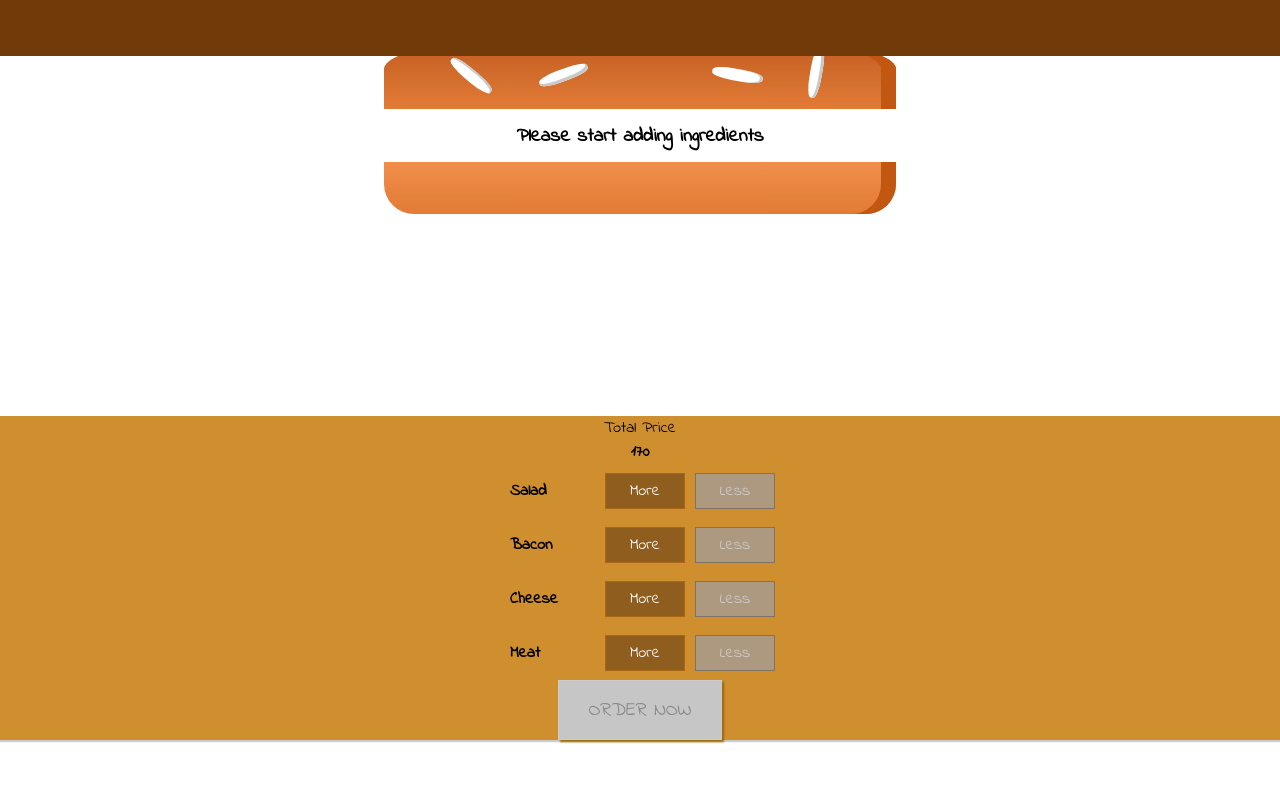
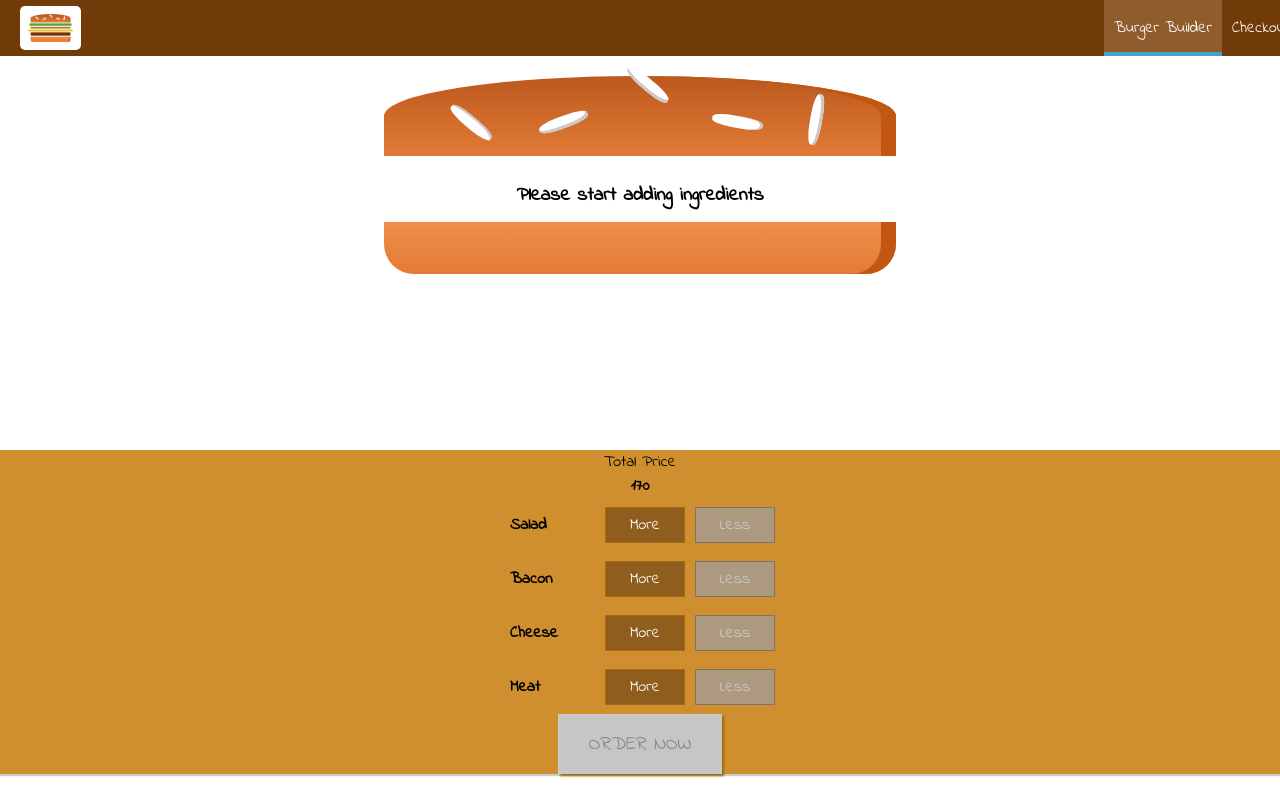
Before and after one commit to panchalmeera/burger-builder-app, a React app: page / in a window 1280 px wide. Built offline with nearby package versions, Linux system fonts and the light colour scheme.

Commit message:
Added Navigation toolbar

```diff
--- a/src/components/Burger/BurgerIngredient/BurgerIngredient.css
+++ b/src/components/Burger/BurgerIngredient/BurgerIngredient.css
@@ -13,7 +13,7 @@
     background: linear-gradient(#bc581e, #e27b36);
     border-radius: 50% 50% 0 0;
     box-shadow: inset -15px 0 #c15711;
-    margin: 2% auto;
+    margin: 4% auto;
     position: relative;
 }
 
--- a/src/components/Layout/Layout.css
+++ b/src/components/Layout/Layout.css
@@ -1,3 +1,3 @@
 .Content {
-	margin: 16px 0 0 0;
+	margin: 50px 0 0 0;
 }
--- /dev/null
+++ b/src/components/Logo/Logo.css
@@ -0,0 +1,11 @@
+.Logo {
+	background-color: white;
+	padding: 8px;
+	height: 80%;
+	box-sizing: border-box;
+	border-radius: 5px;
+}
+
+.Logo img {
+	height: 100%;
+}
--- /dev/null
+++ b/src/components/Logo/Logo.js
@@ -0,0 +1,13 @@
+import React from 'react';
+import classes from './Logo.css';
+import burgerLogo from '../../assets/images/burger-logo.png'
+
+const logo = (props) => {
+	return (
+		<div className={classes.Logo}>
+			<img src={burgerLogo} alt="My Burger"/>
+		</div>
+	);
+}
+
+export default logo;
--- /dev/null
+++ b/src/components/Navigation/NavigationItems/NavigationItem/NavigationItem.css
@@ -0,0 +1,25 @@
+.NavigationItem {
+	margin: 0;
+	box-sizing: border-box;
+	display: flex;
+	height: 100%;
+	align-items: center;
+}
+
+.NavigationItem a {
+	color: white;
+	text-decoration: none;
+	height: 100%;
+	padding: 16px 10px;
+	border-bottom: 4px solid transparent;
+	box-sizing: border-box;
+	display: block;
+}
+
+.NavigationItem a:hover,
+.NavigationItem a:active,
+.NavigationItem a.active {
+	background-color: #8F5C2C;
+	border-bottom: 4px solid #40A4CB;
+	color: white;
+}
--- /dev/null
+++ b/src/components/Navigation/NavigationItems/NavigationItem/NavigationItem.js
@@ -0,0 +1,14 @@
+import React from 'react';
+import classes from './NavigationItem.css';
+
+const navigationItem = (props) => {
+	return (
+			<li className={classes.NavigationItem}>
+				<a
+					href={props.link}
+					className={props.active ? classes.active : null}>{props.children}</a>
+			</li>
+	);
+};
+
+export default navigationItem;
--- /dev/null
+++ b/src/components/Navigation/NavigationItems/NavigationItems.css
@@ -0,0 +1,8 @@
+.NavigationItems {
+	margin: 0;
+	padding: 0;
+	list-style: none;
+	display: flex;
+	align-items: center;
+	height: 100%;
+}
--- /dev/null
+++ b/src/components/Navigation/NavigationItems/NavigationItems.js
@@ -0,0 +1,14 @@
+import React from 'react';
+import classes from './NavigationItems.css';
+import NavigationItem from './NavigationItem/NavigationItem';
+
+const navigationItems = (props) => {
+	return (
+		<ul className={classes.NavigationItems}>
+			<NavigationItem link="/" active>Burger Builder</NavigationItem>
+			<NavigationItem link="/">Checkout</NavigationItem>
+		</ul>
+	);
+};
+
+export default navigationItems;
--- a/src/components/Navigation/Toolbar/Toolbar.js
+++ b/src/components/Navigation/Toolbar/Toolbar.js
@@ -1,10 +1,15 @@
 import React from 'react';
 import classes from './Toolbar.css';
+import Logo from '../../Logo/Logo';
+import NavigationItems from '../NavigationItems/NavigationItems'
 
 const toolBar = (props) => {
 	return (
 		<header className={classes.Toolbar}>
-
+		<Logo/>
+		<nav>
+			<NavigationItems/>
+		</nav>
 		</header>
 	);
 }
```
Also changed, not shown: src/assets/images/burger-logo.png (added).
